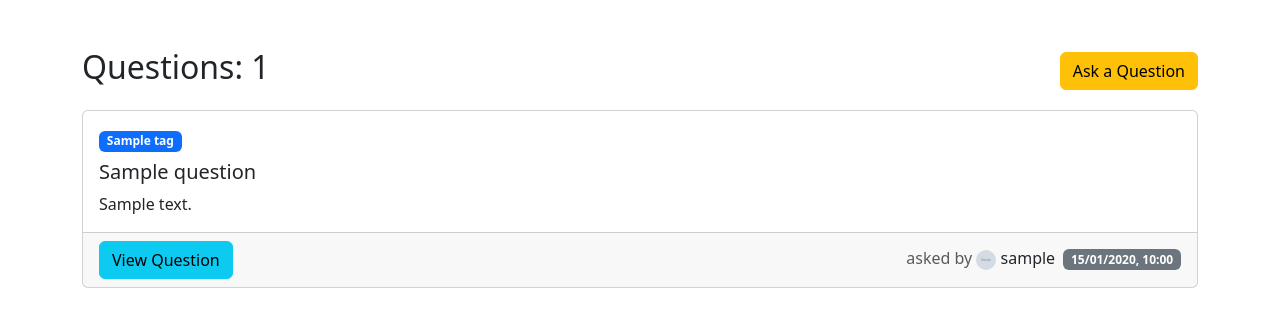
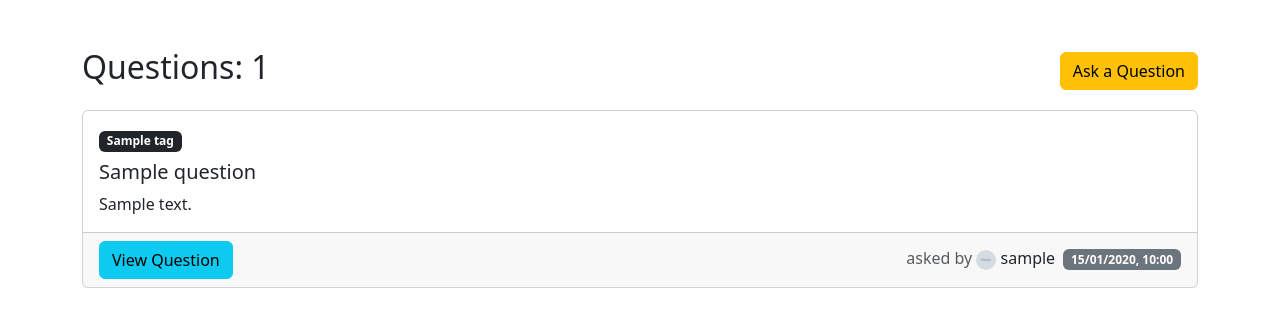
Before and after one commit to AdrianTworek/stackoverflow-clone, a Django app: page /questions/ in a window 1280 px wide. Shown: the part 56-383 px from the top of the page. Run offline with Django 5.2, Linux system fonts and the light colour scheme; tables that the repository leaves empty hold one stand-in row (values such as "Sample post"); grey boxes marked "Sample" are stand-in pictures.

Commit message:
styles: change badge colors to black

```diff
--- a/app/questions/templates/questions/question_detail.html
+++ b/app/questions/templates/questions/question_detail.html
@@ -16,7 +16,7 @@
         <p class="card-text">{{ question.content }}</p>
         <div class="mb-2">
           {% for tag in question.tags.all %}
-            <span class="badge bg-primary text-white">{{ tag.name }}</span>
+            <span class="badge bg-dark text-white">{{ tag.name }}</span>
           {% endfor %}
         </div>
       </div>
--- a/app/questions/templates/questions/question_list.html
+++ b/app/questions/templates/questions/question_list.html
@@ -16,7 +16,7 @@
           <div class="card-body">
             <div class="mb-2">
               {% for tag in question.tags.all %}
-                <span class="badge bg-primary text-white">{{ tag.name }}</span>
+                <span class="badge bg-dark text-white">{{ tag.name }}</span>
               {% endfor %}
             </div>
             <h5 class="card-title">{{ question.title }}</h5>
```
